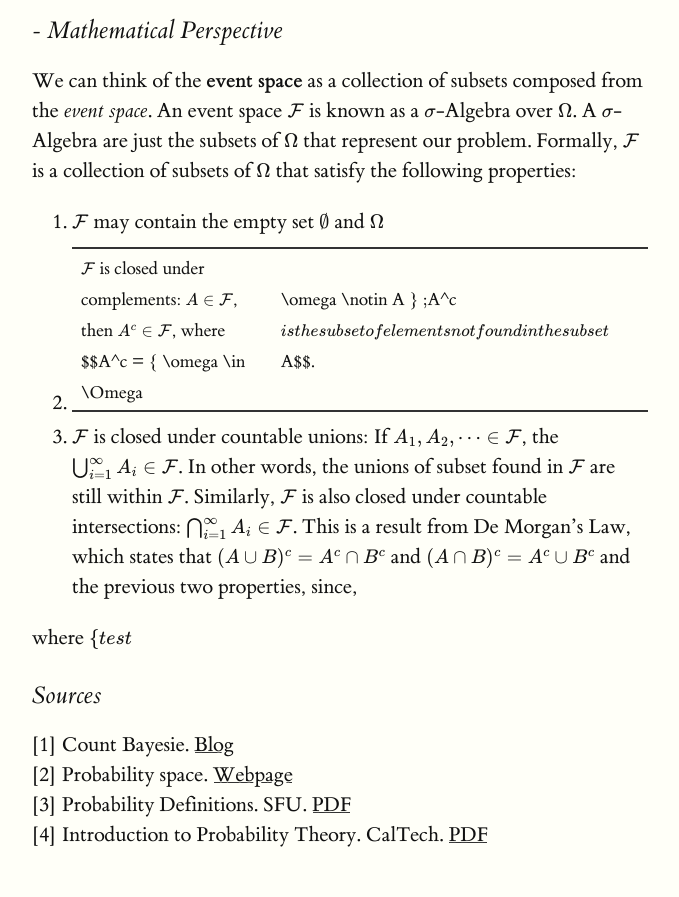
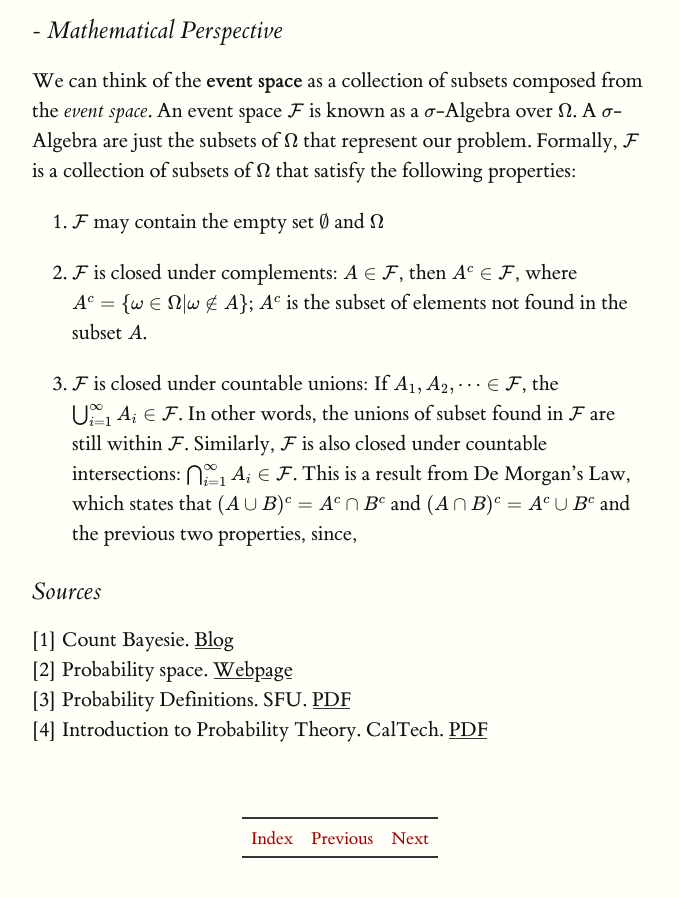
Before and after one commit to luisgc2116/luis_notes, a Jekyll site: the page built from published_notes/fundamental/intro_prob_spaces/index.md, in a window 1280 px wide and 900 px high, scrolled down 1809 px. Shown: the top 897 px of the window, without its empty margins (128-807 px from the left). Built offline with Jekyll 4.4.1, drawn with Linux system fonts in a browser that asks for light colours; formulas are drawn with MathJax 3.

Commit message:
Update index.md

```diff
--- a/published_notes/fundamental/intro_prob_spaces/index.md
+++ b/published_notes/fundamental/intro_prob_spaces/index.md
@@ -29,11 +29,10 @@ Intuitively, we can think of the **event space** as subsets under some condition
 ### - Mathematical Perspective
 We can think of the **event space** as a collection of subsets composed from the *event space*. An event space $$\mathcal{F}$$ is known as a $$\sigma$$-Algebra over $$\Omega$$. A $$\sigma$$-Algebra are just the subsets of $$\Omega$$ that represent our problem. Formally, $$\mathcal{F}$$ is a collection of subsets of $$\Omega$$ that satisfy the following properties:
 1. $$\mathcal{F}$$ may contain the empty set $$\emptyset$$ and $$\Omega$$
-2. $$\mathcal{F}$$ is closed under complements: $$A \in \mathcal{F}$$, then $$A^c \in \mathcal{F}$$, where $$A^c = \{ \omega \in  \Omega | \omega \notin A \} $$; $$A^c$$ is the subset of elements not found in the subset $$A$$.
+2. $$\mathcal{F}$$ is closed under complements: $$A \in \mathcal{F}$$, then $$A^c \in \mathcal{F}$$, where $$A^c = \{ \omega \in  \Omega \vert \omega \notin A \} $$; $$A^c$$ is the subset of elements not found in the subset $$A$$.
 
 3. $$\mathcal{F}$$ is closed under countable unions: If $$A_1, A_2, \dots \in \mathcal{F}$$, the $$\bigcup_{i=1}^{\infty} A_i \in \mathcal{F}$$. In other words, the unions of subset found in $$\mathcal{F}$$ are still within $$\mathcal{F}$$. Similarly,  $$\mathcal{F}$$ is also closed under countable intersections:  $$\bigcap_{i=1}^{\infty} A_i \in \mathcal{F}$$. This is a result from De Morgan's Law, which states that $$(A \cup B)^c = A^c \cap B^c$$ and $$(A \cap B)^c = A^c \cup B^c$$ and the previous two properties, since,
 
-where $$ \{ test $$
 
 
 ### Sources
```
